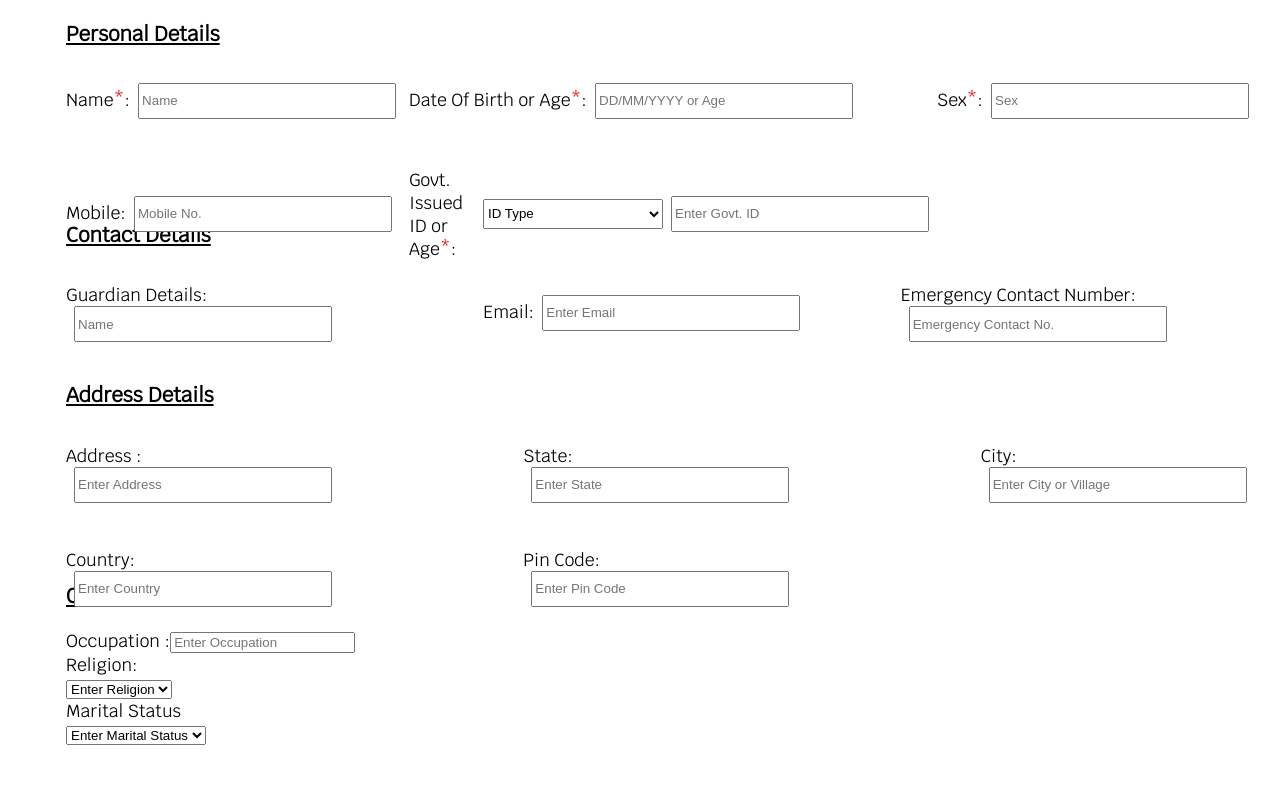
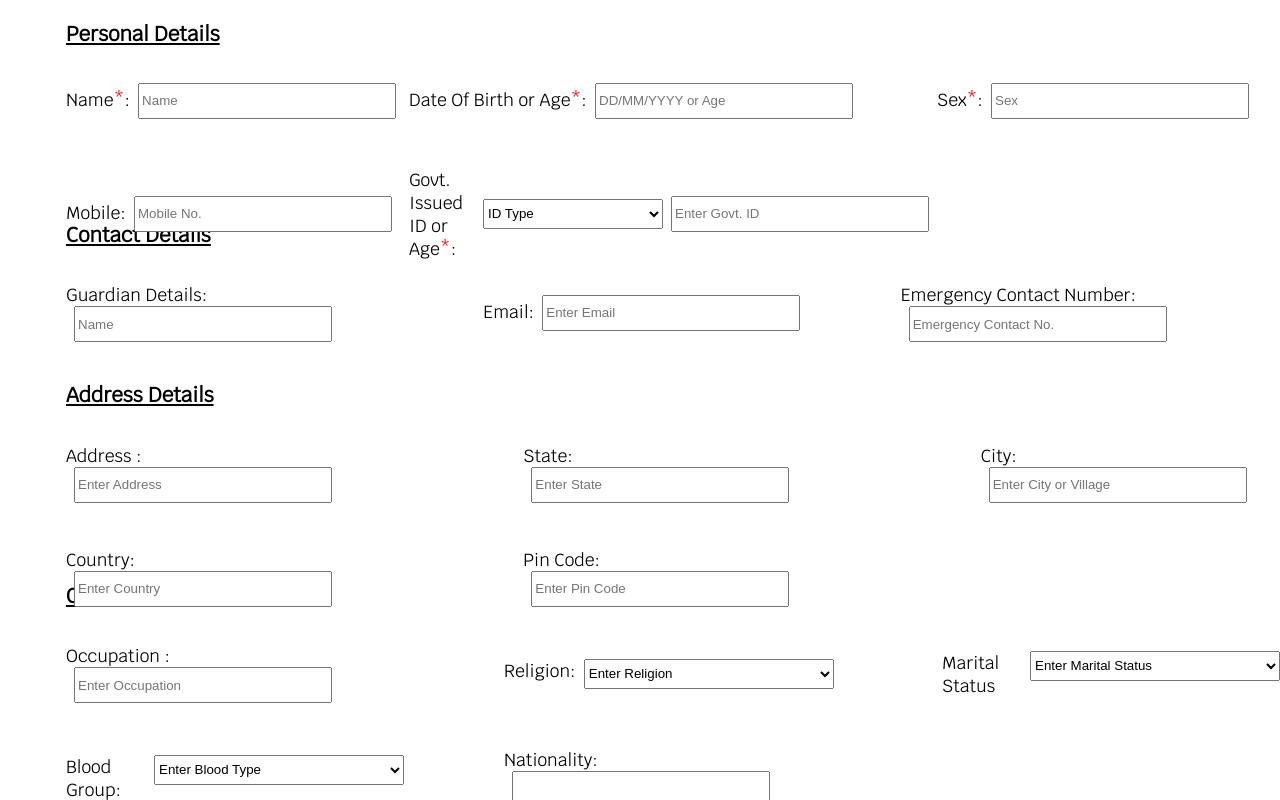
Before and after one commit to Somavik99/HForm-UI, a React (Vite) app: page / in a window 1280 px wide. Built offline with nearby package versions, Linux system fonts and the light colour scheme; a web font is replaced by a local one.

Commit message:
Css Management

```diff
--- /dev/null
+++ b/src/Components/Forms/OtherDetails/BloodSelect.jsx
@@ -0,0 +1,21 @@
+
+
+const BloodSelect = () => {
+  return (
+    <div>
+      <select name="" id="" style={{ marginLeft: "8px", width: "250px", height: "30px" }}>
+        <option value="" disabled selected>Enter Blood Type</option>
+        <option value="">A RhD positive (A+)</option>
+        <option value="">A RhD negative (A-)</option>
+        <option value="">B RhD positive (B+)</option>
+        <option value="">B RhD negative (B-)</option>
+        <option value="">O RhD positive (O+)</option>
+        <option value="">O RhD negative (O-)</option>
+        <option value="">AB RhD positive (AB+)</option>
+        <option value="">AB RhD negative (AB-)</option>
+      </select>
+    </div>
+  )
+}
+
+export default BloodSelect
--- a/src/Components/Forms/OtherDetails/MaritalSelect.jsx
+++ b/src/Components/Forms/OtherDetails/MaritalSelect.jsx
@@ -3,11 +3,12 @@
 const MaritalSelect = () => {
   return (
     <div>
-      <select name="" id="">
+      <select name="" id=""  style={{ marginLeft: "8px", width: "250px", height: "30px" }}>
         <option value="" disabled selected>Enter Marital Status</option>
         <option value="">Single</option>
         <option value="">Married</option>
         <option value="">Divorcee</option>
+        <option value="">Widowed</option>
       </select>
     </div>
   )
--- a/src/Components/Forms/OtherDetails/OtherDetails.css
+++ b/src/Components/Forms/OtherDetails/OtherDetails.css
@@ -0,0 +1,10 @@
+.OthDetails-container{
+    margin-top: 15px;
+    position: fixed;
+    display: grid;
+    justify-content: center;
+    align-items: center;
+    column-gap: 100px;
+    row-gap: 38%;
+    grid-template-columns: repeat(3, 1fr);
+}
--- a/src/Components/Forms/OtherDetails/OtherDetails.jsx
+++ b/src/Components/Forms/OtherDetails/OtherDetails.jsx
@@ -1,3 +1,4 @@
+import BloodSelect from "./BloodSelect";
 import MaritalSelect from "./MaritalSelect";
 import "./OtherDetails.css"
 import Religion from "./Religion";
@@ -8,18 +9,26 @@ const OtherDetails = () => {
       <div style={{ textDecorationLine: "underline" }}>
         <h3>Other Details</h3>
       </div>
-      <div>
-        <div>
+      <div className="OthDetails-container">
+        <div >
             <span>Occupation :</span>
-            <input type="text" placeholder="Enter Occupation" />
+            <input type="text" placeholder="Enter Occupation"  style={{ marginLeft: "8px", width: "250px", height: "30px" }}/>
+        </div>
+        <div style={{display:"flex"}}>
+            <span>Religion:</span>
+           <Religion />
+        </div>
+        <div style={{display:"flex"}}>
+            <span>Marital Status</span>
+            <MaritalSelect/>
+        </div>
+        <div style={{display:"flex"}}>
+            <span >Blood Group:</span>
+<BloodSelect/>
         </div>
         <div>
-            <span>Religion:</span>
-           <Religion/>
-        </div>
-        <div>
-            <span>Marital Status</span>
-            <MaritalSelect/>
+            <span>Nationality:</span>
+            <input type="text" name="Nation"  style={{ marginLeft: "8px", width: "250px", height: "30px" }}/>
         </div>
       </div>
     </div>
--- a/src/Components/Forms/OtherDetails/Religion.jsx
+++ b/src/Components/Forms/OtherDetails/Religion.jsx
@@ -2,8 +2,8 @@
 
 const Religion = () => {
   return (
-    <div>
-       <select name="" id="">
+    <div >
+       <select name="" id=""  style={{ marginLeft: "8px", width: "250px", height: "30px" }}>
         <option value="" disabled selected>Enter Religion</option>
                 <option value="">Hindu</option>
                 <option value="">Muslim</option>
```
